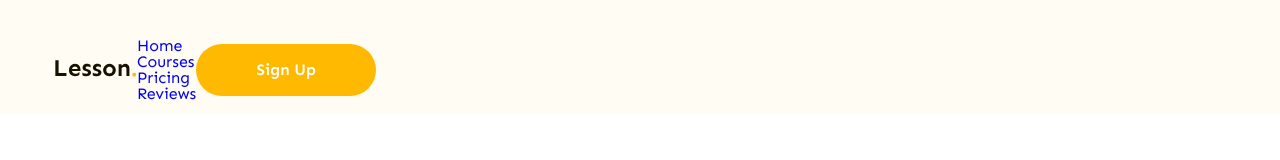
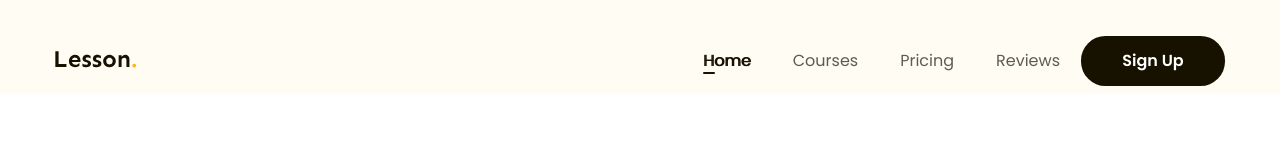
Before and after one commit to HenryNguyen245/F8-Project-02, a plain HTML site: page index.html in a window 1280 px wide. Shown: the top 160 px of the page. Drawn offline with Linux system fonts and the light colour scheme.

Commit message:
làm phần header

```diff
--- a/assets/css/styles.css
+++ b/assets/css/styles.css
@@ -9,6 +9,7 @@
 html,
 body {
   scroll-behavior: smooth;
+  height: 10000px;
 }
 
 html {
@@ -17,10 +18,10 @@ html {
 
 body {
   font-size: 1.6rem;
-  font-family: "Sen", sans-serif;
+  font-family: "poppins", "Sen", sans-serif;
 }
 
-.content {
+.main-content {
   width: 1170px;
   max-width: cal(100% - 4.8rem);
   margin: 0 auto;
@@ -32,16 +33,19 @@ a {
 
 .btn {
   display: inline-block;
-  width: 180px;
-  min-width: 9.8rem;
+  /*tự ước lượng từ 12-16px */
+  padding: 0 16px;
+  /* tạo chiều cao cho btn */
+  line-height: 50px;
+  /* kiểm tra độ rộng của nút bấm nhỏ nhất trong thiết kế */
+  min-width: 118px;
   /* height: 64px; */
   font-weight: 600;
   font-size: 1.6rem;
-  border-radius: 32px;
+  border-radius: 24.5px;
   background-color: var(--primary-color);
   color: #fff;
   text-align: center;
-  padding: 1.8rem 1.6rem;
 }
 
 .btn:hover {
@@ -49,16 +53,66 @@ a {
 }
 
 /* ---------------Header--------------- */
-.fixed-header {
+.header {
+  background-color: #fffcf4;
+  /* height: 10000px; */
+}
+
+.header.fixed {
   background: #fffcf4;
-  padding-top: 26px;
+  /* padding-top: 26px; */
   position: sticky;
-  top: -26px;
+  top: -28px;
   z-index: 1;
 }
 
-.navbar {
+.header .body {
   display: flex;
   align-items: center;
-  padding: 12px 0;
+  padding: 36px 0 8px;
 }
+
+/* dịch chuyển cụm navbar và button signup sang bên phải */
+.nav {
+  margin-left: auto;
+}
+
+.nav ul {
+  display: flex;
+}
+
+.nav a {
+  /* tăng độ rộng của nút bấm tối ưu vùng bấm */
+  padding: 8px 21px;
+  font-weight: 400;
+  font-size: 1.6rem;
+  line-height: 1.75;
+  align-items: center;
+  color: #5f5b53;
+}
+
+.nav a:hover,
+.nav li.active a {
+  position: relative;
+  /* font-weight: 600;  không dùng font weight tránh ảnh hưởng các thẻ bên cạnh khi hover */
+  text-shadow: 1px 0 0 currentColor;
+  color: #171100;
+}
+
+/* làm dấu gạch chân */
+.nav li.active a::after {
+  content: "";
+  display: block;
+  position: absolute;
+  left: 21px;
+  bottom: 6px;
+  width: 12px;
+  height: 2px;
+  background: #171100;
+  border-radius: 1px;
+}
+
+.sign-up-btn {
+  min-width: 144px;
+  background-color: #171100;
+}
--- a/index.html
+++ b/index.html
@@ -8,7 +8,7 @@
     <link rel="preconnect" href="https://fonts.googleapis.com" />
     <link rel="preconnect" href="https://fonts.gstatic.com" crossorigin />
     <link
-      href="https://fonts.googleapis.com/css2?family=Sen:wght@400..800&display=swap"
+      href="https://fonts.googleapis.com/css2?family=Poppins:ital,wght@0,100;0,200;0,300;0,400;0,500;0,600;0,700;0,800;0,900;1,100;1,200;1,300;1,400;1,500;1,600;1,700;1,800;1,900&family=Sen:wght@400..800&display=swap"
       rel="stylesheet"
     />
 
@@ -21,27 +21,33 @@
   </head>
   <body>
     <!-- Fixed-Header -->
-    <header class="fixed-header">
-      <div class="content">
+    <main>
+      <header class="header fixed">
+        <div class="main-content">
           <!-- Navbar -->
-        <nav class="navbar">
+          <div class="body">
             <!-- logo -->
             <a href="#!" class="logo">
               <img src="./assets/img/Lesson..svg" alt="Lesson" />
             </a>
 
             <!-- Navigation -->
+            <nav class="nav">
               <ul>
-            <li><a href="#">Home</a></li>
+                <li class="active"><a href="#">Home</a></li>
                 <li><a href="#courses">Courses</a></li>
                 <li><a href="#pricing">Pricing</a></li>
                 <li><a href="#reviews">Reviews</a></li>
               </ul>
+            </nav>
             <div class="action">
-            <a href="#!" class="btn action-btn">Sign Up</a>
+              <a href="#!" class="btn sign-up-btn">Sign Up</a>
             </div>
-        </nav>
+          </div>
         </div>
       </header>
+      <!-- làm phần hero -->
+      <div class="hero"></div>
+    </main>
   </body>
 </html>
```
Lines whose indentation alone changed are shown as unchanged.
